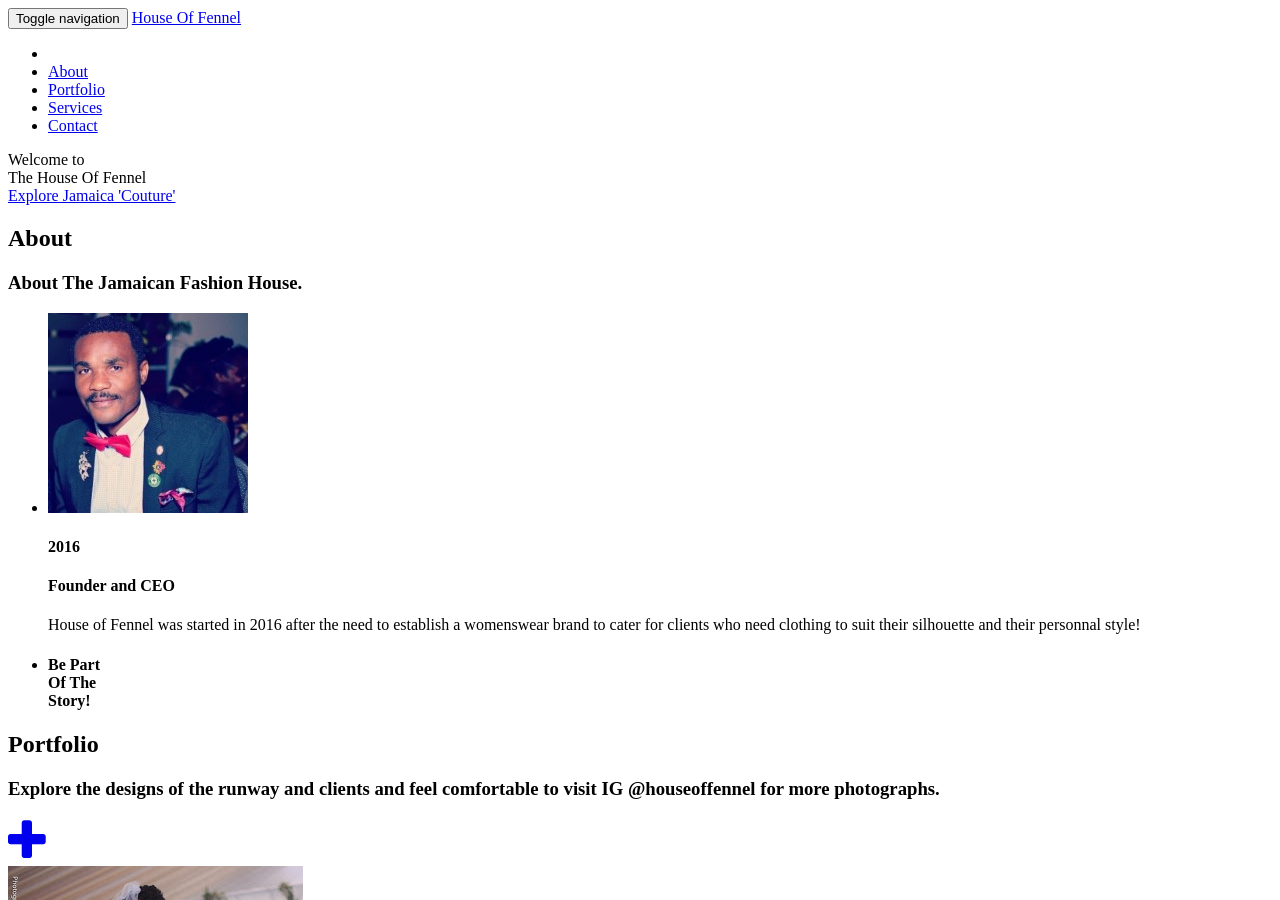
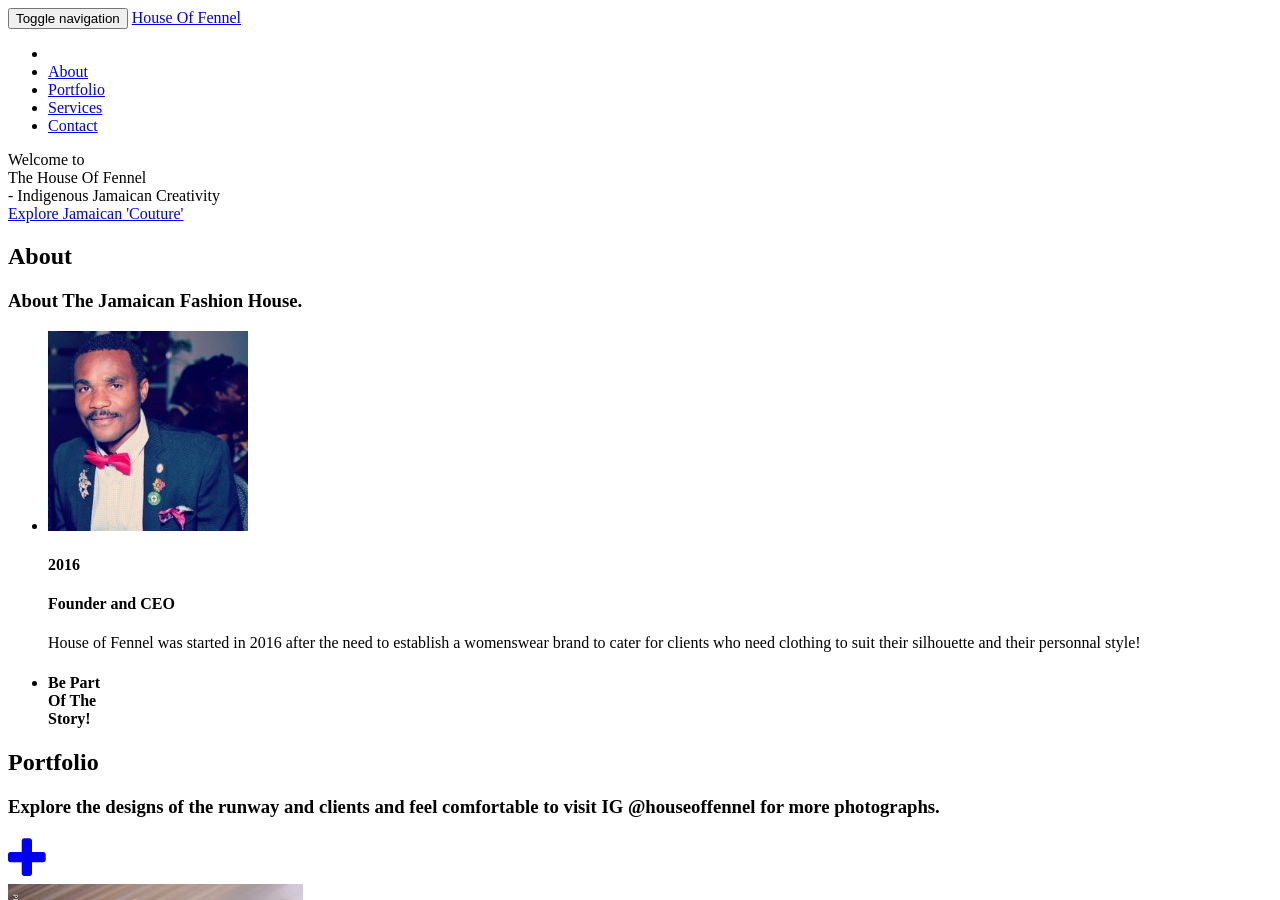
Before and after one commit to phpwebdevelope/phpwebdevelope.github.io, a Jekyll site: the page built from index.html, in a window 1280 px wide and 900 px high. Built offline with Jekyll 4.4.1, drawn with Linux system fonts in a browser that asks for light colours; some web fonts are replaced.

Commit message:
Update header.html
add slogan

```diff
--- a/_includes/header.html
+++ b/_includes/header.html
@@ -43,7 +43,8 @@
             <div class="intro-text">
                 <div class="intro-lead-in">Welcome to</div>
                 <div class="intro-heading">The House Of Fennel</div>
-                <a href="#portfolio" class="page-scroll btn btn-xl">Explore Jamaica 'Couture'</a>
+                <div class="intro-lead-in"> - Indigenous Jamaican Creativity</div>
+                <a href="#portfolio" class="page-scroll btn btn-xl">Explore Jamaican 'Couture'</a>
             </div>
         </div>
     </header>
```
